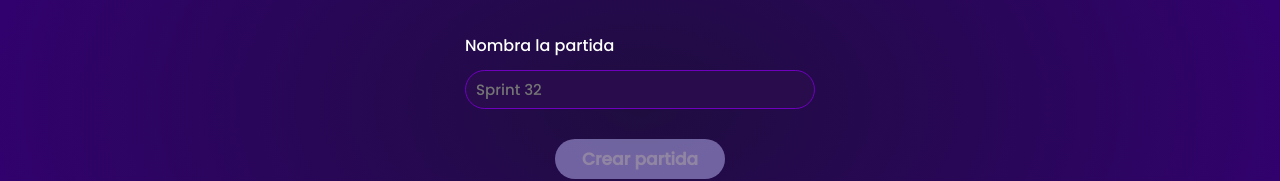
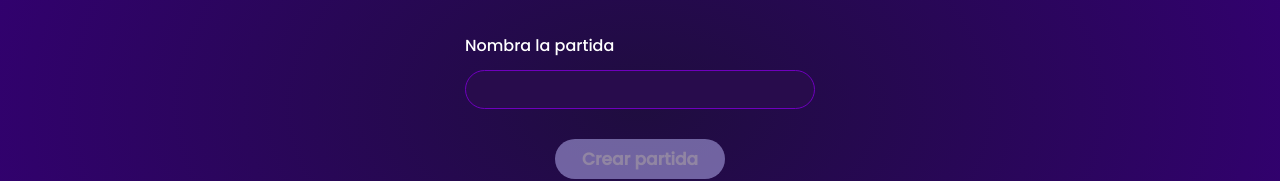
Before and after one commit to Montes01/poker-game, a React (Vite) app: page /home in a window 1280 px wide. Shown: the part 294-475 px from the top of the page. Built offline with nearby package versions, Linux system fonts and the light colour scheme; no server answers.

Commit message:
feat: remove home input placeholder

```diff
--- a/src/pages/Home..tsx
+++ b/src/pages/Home..tsx
@@ -48,7 +48,6 @@ export default function Home() {
               onChange={handleChange}
               name="room-name"
               type="text"
-              placeholder="Sprint 32"
               label="Nombra la partida"
             >
               {!isValid && isValid != null && (
```
